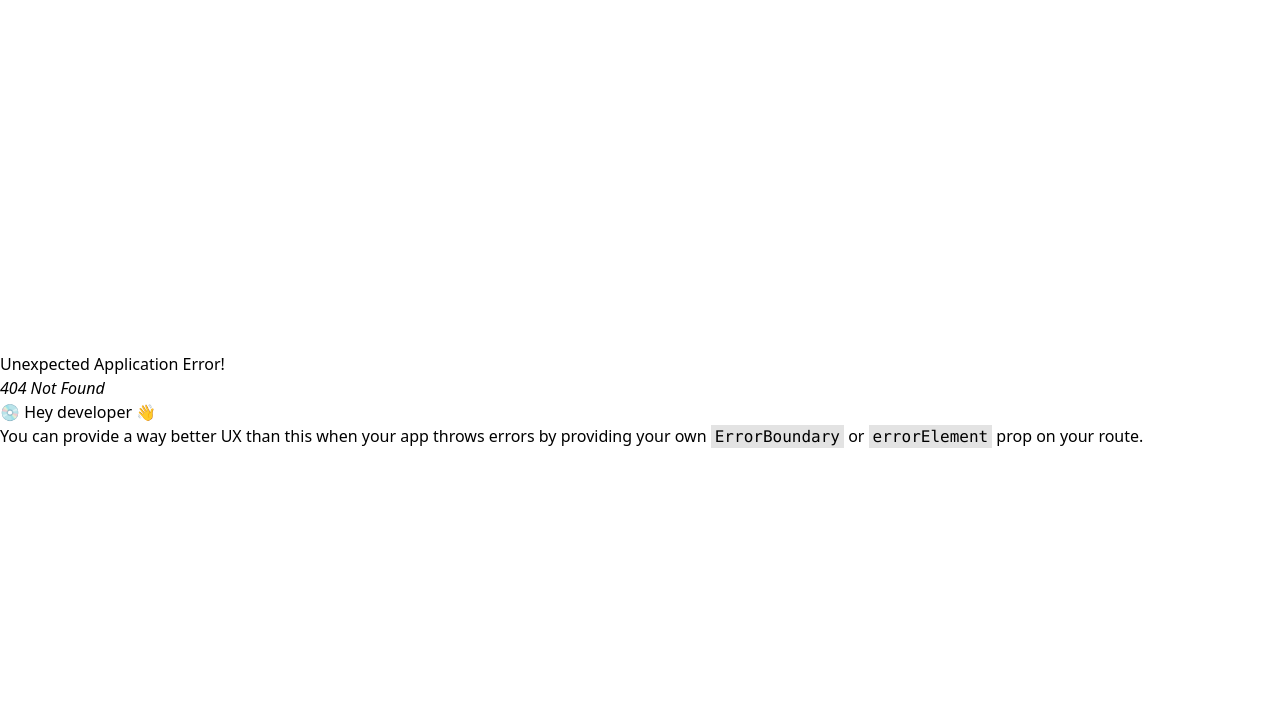
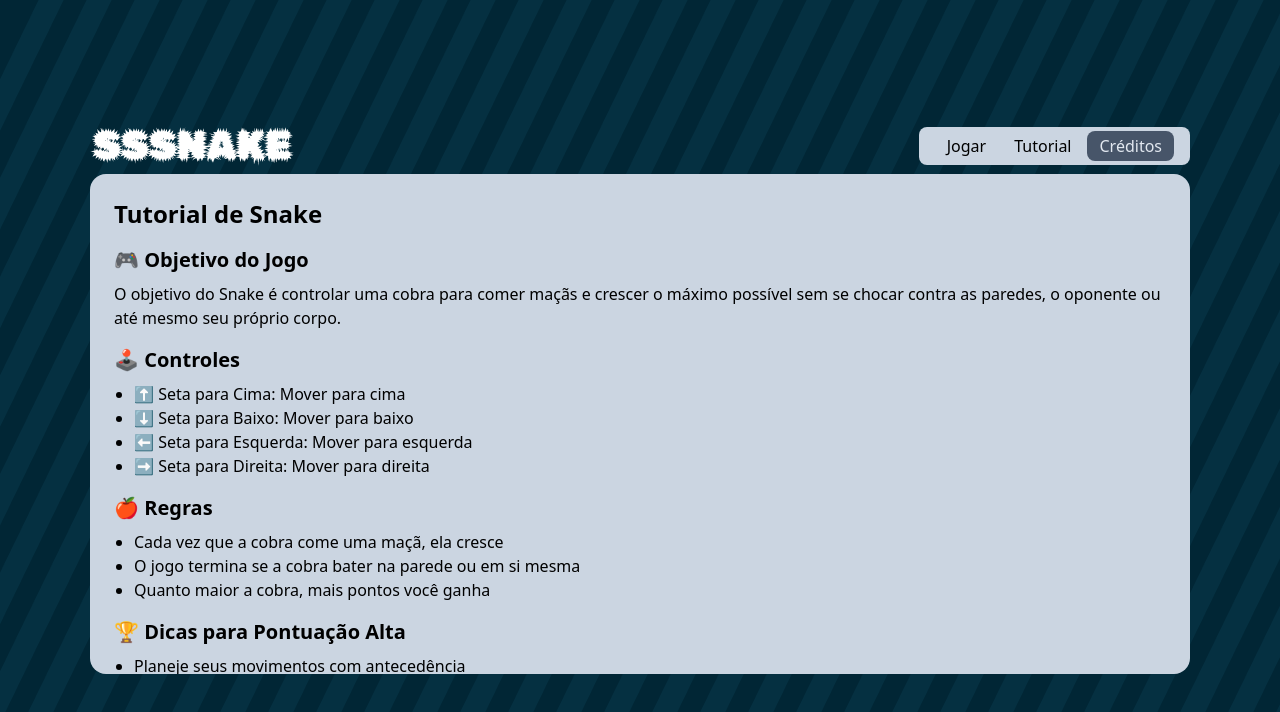
Before and after one commit to BrunoAlves10/Snake, a React (Vite) app: page /creditos in a window 1280 px wide. Before the commit this address had no page. Shown: the top 712 px of the page. Built offline with nearby package versions, Linux system fonts and the light colour scheme.

Commit message:
Tela de créditos e tutorial  ta bugada

```diff
--- a/src/components/nav/NavBar.tsx
+++ b/src/components/nav/NavBar.tsx
@@ -23,7 +23,9 @@ export function NavBar() {
         {
           selected.map((item) => {
             return (
-              <NavLink to={item.path} style={({isActive}) => {
+              <NavLink to={item.path}
+              end
+              style={({isActive}) => {
                 return {
                   paddingLeft: 12,
                   paddingRight: 12,
--- /dev/null
+++ b/src/pages/Creditos.tsx
@@ -0,0 +1,33 @@
+import { NavBar } from "../components/nav/NavBar";
+
+export function Creditos() {
+  return (
+    <div className="bg-gradient flex items-center justify-center w-screen h-screen overflow-hidden">
+      <div className="flex flex-col items-center justify-center">
+        <NavBar />
+        <div className="w-[1100px] h-[500px] bg-slate-300 rounded-2xl p-6 overflow-y-auto text-black">
+          <h1 className="text-2xl font-bold mb-4">Créditos</h1>
+
+          <section className="mb-4">
+            <h2 className="text-xl font-semibold mb-2">🎨 Design</h2>
+            <p>Desenvolvido por Jorge Guilherme Ferreira</p>
+            <p>Desenvolvido por João Paulo de Arrigo</p>
+            <p>Desenvolvido por Gustavo de Campos Soares</p>
+            <p>Desenvolvido por Bruno Fontolan Alves</p>
+            <p>Desenvolvido por Enrico Farina ????</p>
+          </section>
+
+          <section className="mb-4">
+            <h2 className="text-xl font-semibold mb-2">💻 Desenvolvimento</h2>
+            <p>Código escrito com muito cuidado e paixão.</p>
+          </section>
+
+          <section>
+            <h2 className="text-xl font-semibold mb-2">❤️ Agradecimentos</h2>
+            <p>Agradecemos a todos os jogadores que tornam este jogo especial.</p>
+          </section>
+        </div>
+      </div>
+    </div>
+  );
+}
--- a/src/pages/Tutorial.tsx
+++ b/src/pages/Tutorial.tsx
@@ -3,10 +3,51 @@ import { NavBar } from "../components/nav/NavBar"
 export function Tutorial() {
   return (
     <div className="bg-gradient flex items-center justify-center w-screen h-screen overflow-hidden">
-        <div className="flex flex-col items-center justify-center">
-          <NavBar/>
-          <div className="w-[1100px] h-[500px] bg-slate-300 rounded-2xl"></div>
+      <div className="flex flex-col items-center justify-center">
+        <NavBar/>
+        <div className="w-[1100px] h-[500px] bg-slate-300 rounded-2xl p-6 overflow-y-auto text-black">
+          <h1 className="text-2xl font-bold mb-4">Tutorial de Snake</h1>
+
+          <section className="mb-4">
+            <h2 className="text-xl font-semibold mb-2">🎮 Objetivo do Jogo</h2>
+            <p>O objetivo do Snake é controlar uma cobra para comer maçãs e crescer o máximo possível sem se
+              chocar contra as paredes, o oponente ou até mesmo seu próprio corpo.</p>
+          </section>
+
+          <section className="mb-4">
+            <h2 className="text-xl font-semibold mb-2">🕹️ Controles</h2>
+            <ul className="list-disc pl-5">
+              <li>⬆️ Seta para Cima: Mover para cima</li>
+              <li>⬇️ Seta para Baixo: Mover para baixo</li>
+              <li>⬅️ Seta para Esquerda: Mover para esquerda</li>
+              <li>➡️ Seta para Direita: Mover para direita</li>
+            </ul>
+          </section>
+
+          <section className="mb-4">
+            <h2 className="text-xl font-semibold mb-2">🍎 Regras</h2>
+            <ul className="list-disc pl-5">
+              <li>Cada vez que a cobra come uma maçã, ela cresce</li>
+              <li>O jogo termina se a cobra bater na parede ou em si mesma</li>
+              <li>Quanto maior a cobra, mais pontos você ganha</li>
+            </ul>
+          </section>
+
+          <section className="mb-4">
+            <h2 className="text-xl font-semibold mb-2">🏆 Dicas para Pontuação Alta</h2>
+            <ul className="list-disc pl-5">
+              <li>Planeje seus movimentos com antecedência</li>
+              <li>Mantenha-se longe das bordas da tela</li>
+              <li>Evite movimentos rápidos e bruscos</li>
+            </ul>
+          </section>
+
+          <section>
+            <h2 className="text-xl font-semibold mb-2">🚀 Boa Sorte!</h2>
+            <p>Divirta-se jogando Snake e tente bater seu recorde pessoal!</p>
+          </section>
         </div>
       </div>
+    </div>
   )
 }
```
Also changed, not shown: src/main.tsx (+6 -1 lines).
